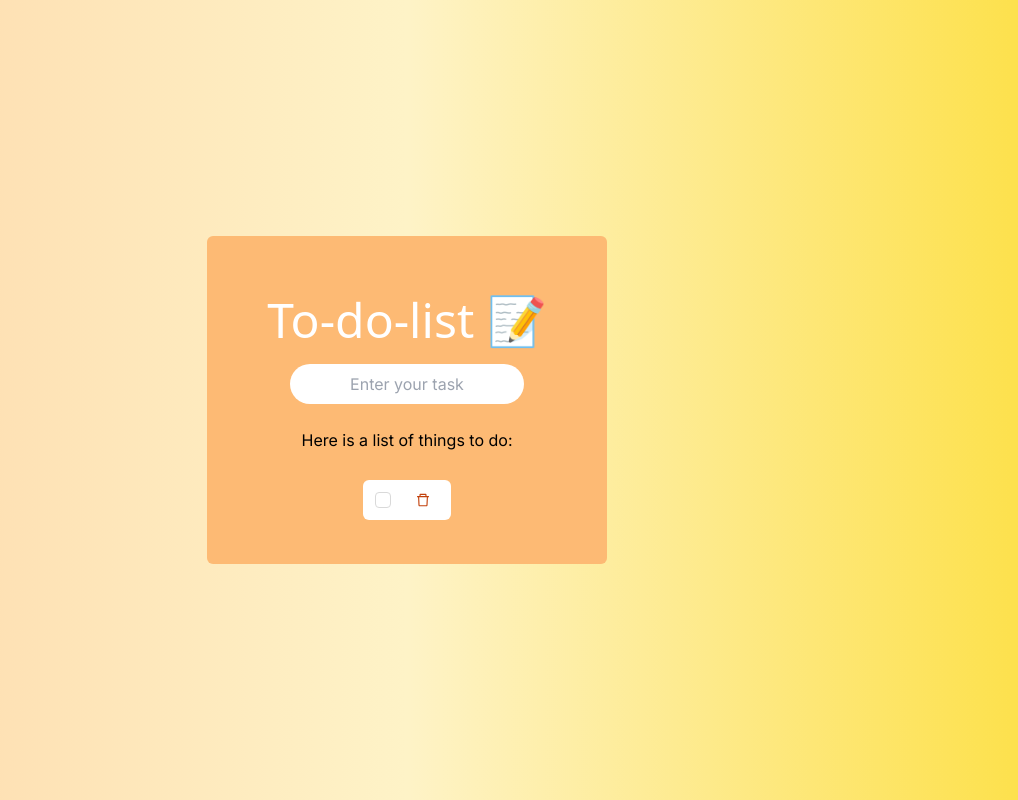
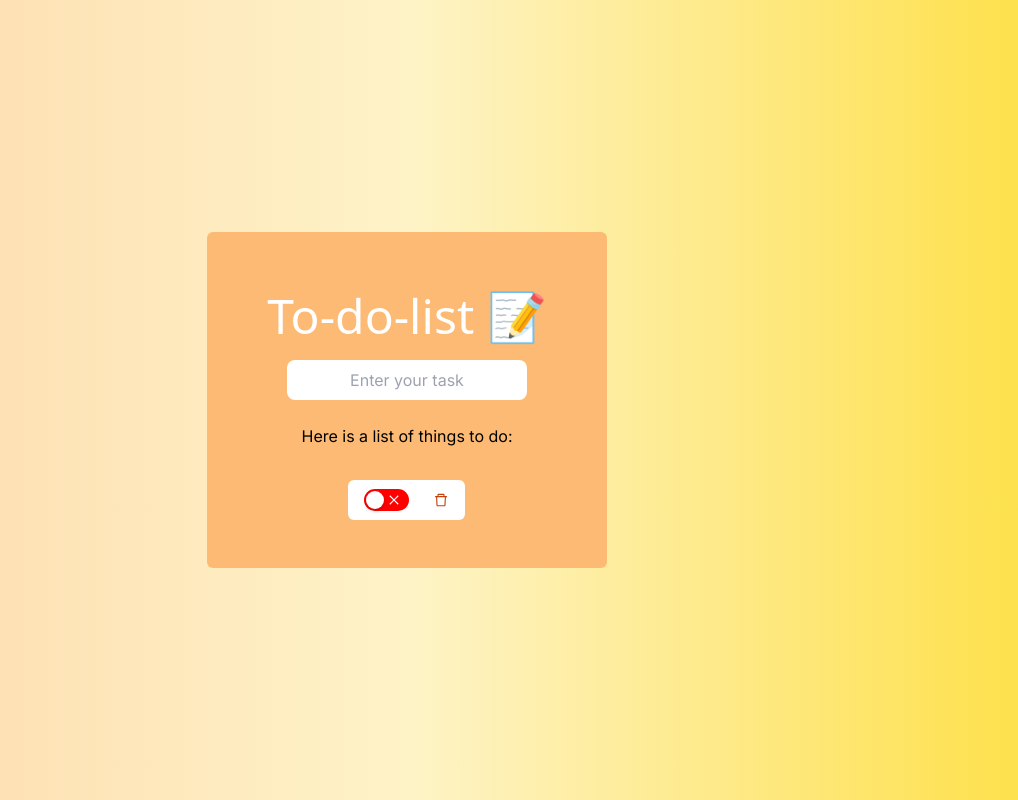
Before and after one commit to naiplawan/To-Do-List-next-js, a Next.js app: page / in a window 1280 px wide. Shown: the whole page, without its empty margins (233-1251 px from the left). Built offline with nearby package versions, Linux system fonts and the light colour scheme.

Commit message:
feat:add style in page

```diff
--- a/app/page.js
+++ b/app/page.js
@@ -1,18 +1,22 @@
-"use client"
-import { useState,useEffect} from "react"
-import { Checkbox,Button} from 'antd';
-import { DeleteOutlined } from "@ant-design/icons";
-
+"use client";
+import { useState, useEffect } from "react";
+import { Switch, Button } from "antd";
+import {
+  DeleteOutlined,
+  CheckOutlined,
+  CloseOutlined,
+} from "@ant-design/icons";
 
 export default function Page() {
-
   const [todos, setTodos] = useState(() => {
     const storedTodos = localStorage.getItem("todos");
-    return storedTodos ? JSON.parse(storedTodos) : [{ text: "", completed: false }];
+    return storedTodos
+      ? JSON.parse(storedTodos)
+      : [{ text: "", completed: false }];
   });
 
   useEffect(() => {
-    localStorage.setItem("todos", JSON.stringify(todos));;
+    localStorage.setItem("todos", JSON.stringify(todos));
   }, [todos]);
 
   const handleInputChange = (event, index) => {
@@ -32,22 +36,27 @@ export default function Page() {
     setTodos(todos.filter((_, i) => i !== index));
   };
 
-  const handleCheckboxChange = (event, index) => {
+  const handleCheckboxChange = (checked, index) => {
+    if (checked === undefined || checked === null) {
+      return;
+    }
+
     const newTodos = [...todos];
-    newTodos[index].completed = event.target.checked;
+    newTodos[index].completed = checked;
     setTodos(newTodos);
   };
 
-  console.log("todos array:",todos)
-
+  console.log("todos array:", todos);
 
   return (
     <>
       <div className="min-h-screen flex flex-col justify-center items-center bg-gradient-to-r from-orange-200 via-amber-100 to-yellow-300">
         <div className="flex flex-col justify-center items-center bg-orange-300 rounded-md p-10 ">
-        <h1 className="text-5xl text-white text-center font-sans m-5">To-do-list 📝</h1>
+          <h1 className="text-5xl text-white text-center font-sans m-5 ">
+            To-do-list 📝
+          </h1>
           <input
-          className="text-center rounded-full h-10 w-100 text-slate-800 "
+            className="text-center rounded-lg h-10 w-100 text-slate-800 w-3/4 "
             type="text"
             placeholder="Enter your task"
             onKeyDown={handleKeyDown}
@@ -58,20 +67,38 @@ export default function Page() {
           <ul className="flex flex-col justify-center item-between ">
             {Array.isArray(todos) &&
               todos.map((todo, index) => (
-              <li key={index} className={`flex flex-row h-10 justify-between items-center text-orange-900 text-center m-1 px-3 bottom-3  rounded-md bg-white ${
-                todo.completed ? 'bg-green-200' : ''
-              }`}>
-                 <Checkbox
-                 className="mr-4"
+                <li
+                  key={index}
+                  className={`flex flex-row h-10 justify-between items-center text-red-800 text-center m-2 px-2 bottom-3  border-black rounded-md bg-white ${
+                    todo.completed ? "bg-green-200" : ""
+                  }`}
+                  style={{
+                    textDecoration: todo.completed ? "line-through" : "none",
+                  }}
+                >
+                  <Switch
+                    className="mr-2 ml-2"
+                    size="medium"
                     checked={todo.completed}
-                  onChange={(event) => handleCheckboxChange(event, index)}
+                    onChange={(checked) => handleCheckboxChange(checked, index)}
+                    checkedChildren={
+                      <CheckOutlined style={{ color: "white" }} />
+                    }
+                    unCheckedChildren={
+                      <CloseOutlined style={{ color: "white" }} />
+                    }
+                    defaultChecked
+                    style={{
+                      backgroundColor: todo.completed ? "green" : "red",
+                    }}
                   />
-                {todo.text}
-                <Button className="text-orange-700 px-3"
+                  <div className="mr-2">{todo.text}</div>
+                  <Button
+                    className="text-orange-700 px-3"
                     type="dash"
-                icon= {<DeleteOutlined />}
-                 onClick={() => handleDeleteToDo(index)}>
-                </Button>
+                    icon={<DeleteOutlined />}
+                    onClick={() => handleDeleteToDo(index)}
+                  ></Button>
                 </li>
               ))}
           </ul>
```
Lines whose indentation alone changed are shown as unchanged.
